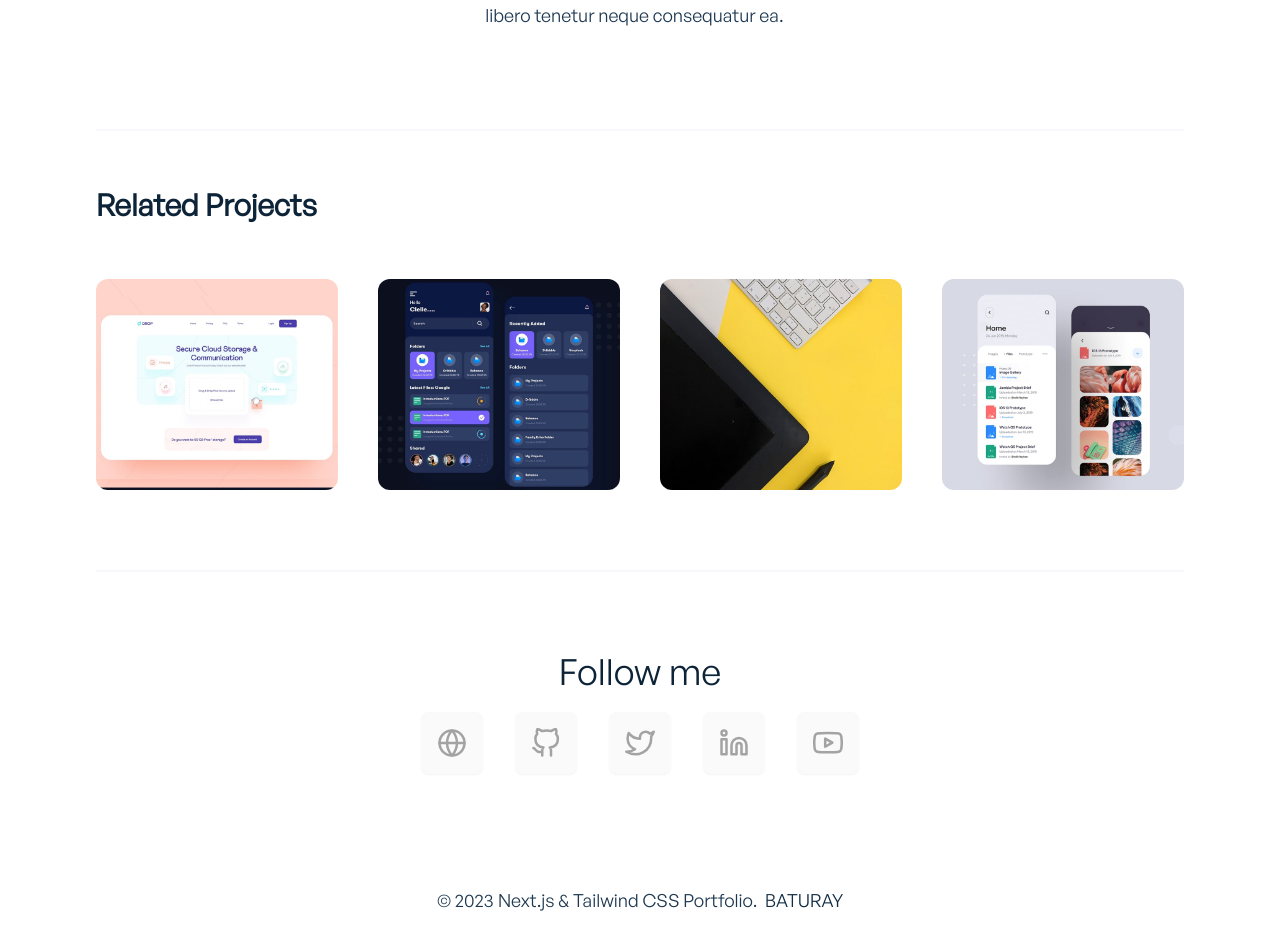
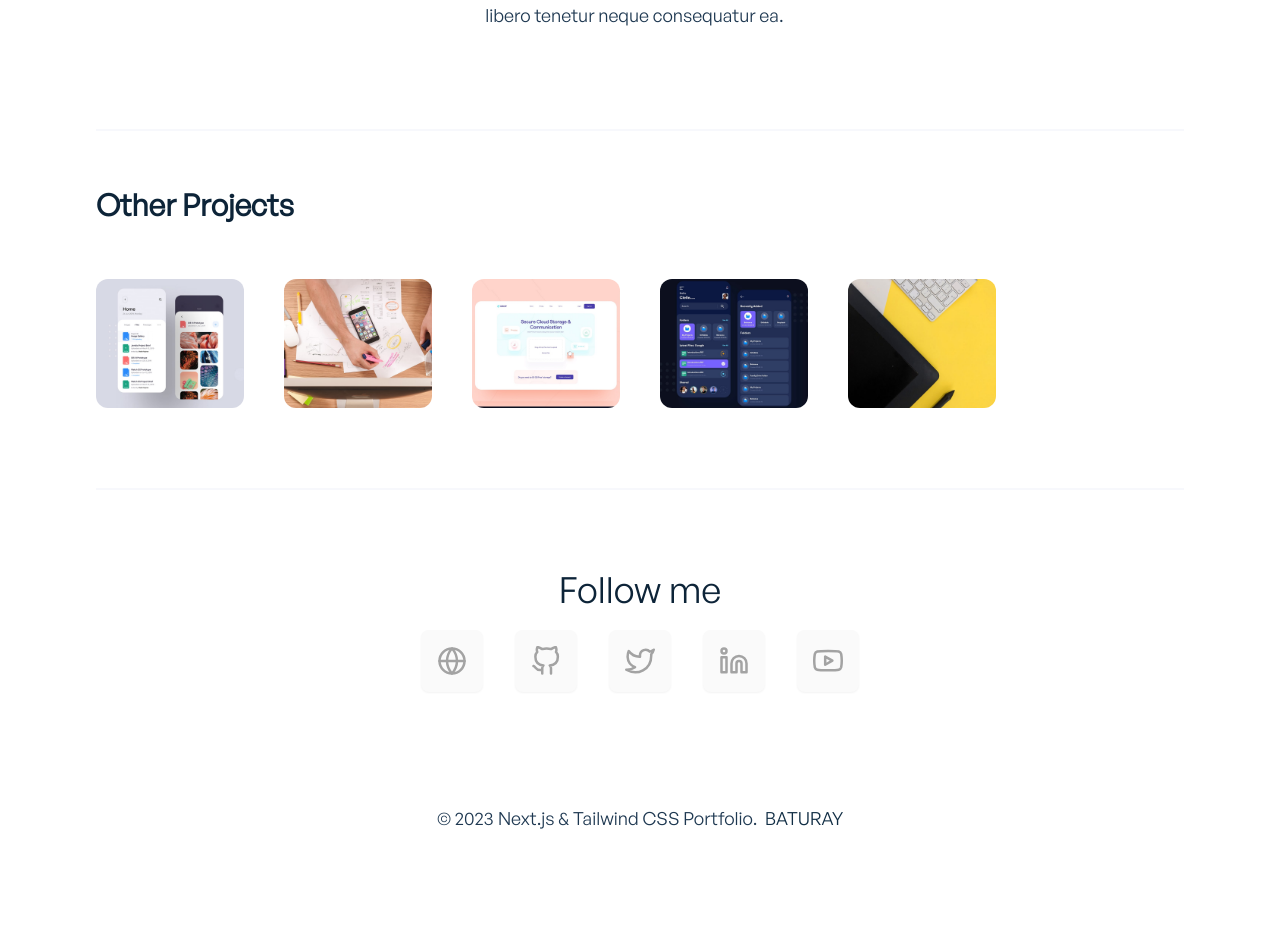
Before and after one commit to karadumanb/portfolio, a Next.js app: page /projects/1 in a window 1280 px wide. Shown: the part 1440-2366 px from the top of the page. After the commit the page ends 2304 px from the top, so only its background shows below. Built offline with nearby package versions, Linux system fonts and the light colour scheme.

Commit message:
fix projects

```diff
--- /dev/null
+++ b/src/modules/projects/OtherProjects.tsx
@@ -0,0 +1,40 @@
+import { getImageUrl } from '@/services/image'
+import Image from 'next/image'
+import { projectsData } from './data'
+import Link from 'next/link'
+
+function OtherProjects({ project }: { project: Project }) {
+  projectsData.filter((item) => item.id !== project.id)
+
+  return (
+    <div className="mt-10 pt-10 sm:pt-14 sm:mt-20 border-t-2 border-primary-light dark:border-secondary-dark">
+      <p className="font-general-regular text-primary-dark dark:text-primary-light text-3xl font-bold mb-10 sm:mb-14 text-left">
+        Other Projects
+      </p>
+
+      <div className="grid grid-cols-1 sm:grid-cols-6 gap-10">
+        {projectsData
+          .filter((item) => item.id !== project.id)
+          .map((item) => {
+            return (
+              <Link
+                key={item.id}
+                href="/projects/[id]"
+                as={'/projects/' + item.id}
+                aria-label="Single Project">
+                <Image
+                  src={getImageUrl(item.img)}
+                  className="rounded-xl cursor-pointer"
+                  width="400"
+                  height="400"
+                  alt={item.title}
+                />
+              </Link>
+            )
+          })}
+      </div>
+    </div>
+  )
+}
+
+export default OtherProjects
--- a/src/modules/projects/RelatedProjects.tsx
+++ /dev/null
@@ -1,55 +0,0 @@
-import { getImageUrl } from '@/services/image'
-import Image from 'next/image'
-
-const RelatedProject = {
-  title: 'Related Projects',
-  Projects: [
-    {
-      id: 1,
-      title: 'Mobile UI',
-      img: 'ui-project-2.jpg'
-    },
-    {
-      id: 3,
-      title: 'Web Application',
-      img: 'mobile-project-1.jpg'
-    },
-    {
-      id: 3,
-      title: 'UI Design',
-      img: 'web-project-1.jpg'
-    },
-    {
-      id: 4,
-      title: 'Kabul Mobile App UI',
-      img: 'mobile-project-2.jpg'
-    }
-  ]
-}
-
-function RelatedProjects() {
-  return (
-    <div className="mt-10 pt-10 sm:pt-14 sm:mt-20 border-t-2 border-primary-light dark:border-secondary-dark">
-      <p className="font-general-regular text-primary-dark dark:text-primary-light text-3xl font-bold mb-10 sm:mb-14 text-left">
-        {RelatedProject.title}
-      </p>
-
-      <div className="grid grid-cols-1 sm:grid-cols-4 gap-10">
-        {RelatedProject.Projects.map((project) => {
-          return (
-            <Image
-              src={getImageUrl(project.img)}
-              className="rounded-xl cursor-pointer"
-              width="400"
-              height="400"
-              alt={project.title}
-              key={project.id}
-            />
-          )
-        })}
-      </div>
-    </div>
-  )
-}
-
-export default RelatedProjects
--- a/src/modules/projects/Single.tsx
+++ b/src/modules/projects/Single.tsx
@@ -2,8 +2,6 @@ import { getImageUrl } from '@/services/image'
 import { motion } from 'framer-motion'
 import Image from 'next/image'
 import Link from 'next/link'
-
-const imageStyle = { maxWidth: '100%', height: 'auto' }
 
 type Props = {
   project: Project
--- a/src/modules/projects/data.ts
+++ b/src/modules/projects/data.ts
@@ -1,3 +1,4 @@
+/* eslint-disable max-lines */
 export const projectsData: Project[] = [
   {
     id: 1,
--- a/src/pages/projects/[id].tsx
+++ b/src/pages/projects/[id].tsx
@@ -1,7 +1,7 @@
 import Image from 'next/image'
 import { FiClock, FiTag } from 'react-icons/fi'
 import PagesMetaHead from '@/components/shared/PagesMetaHead'
-import RelatedProjects from '@/modules/projects/RelatedProjects'
+import OtherProjects from '@/modules/projects/OtherProjects'
 import { projectsData } from '@/modules/projects/data'
 import { getImageUrl } from '@/services/image'
 
@@ -129,7 +129,7 @@ function ProjectSingle({ project }: Props) {
         </div>
       </div>
 
-      <RelatedProjects />
+      <OtherProjects project={project} />
     </div>
   )
 }
```
